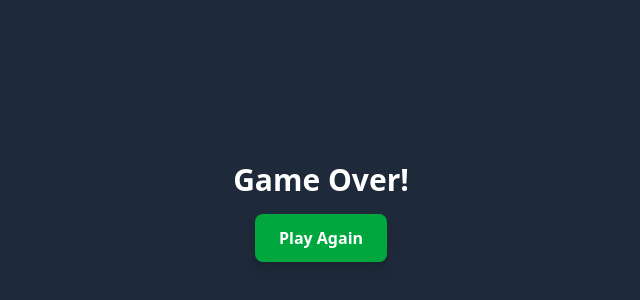
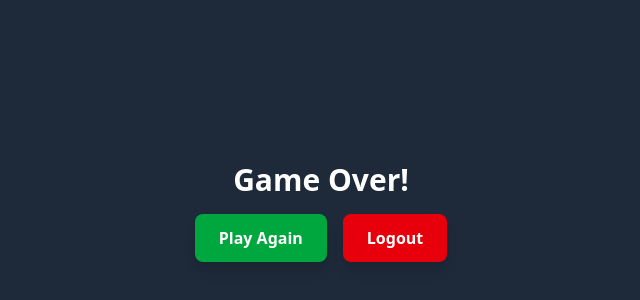
Before and after one commit to ewanc26/atproto-snake, a SvelteKit app: page /game in a window 1280 px wide. Shown: the part 188-488 px from the top of the page, without its empty margins (319-959 px from the left). Built offline with nearby package versions, Linux system fonts and the light colour scheme; sample sign-in values are in the browser's storage.

Commit message:
feat(game): add logout button to game over screen

```diff
--- a/src/routes/game/+page.svelte
+++ b/src/routes/game/+page.svelte
@@ -123,12 +123,20 @@
          {:else if isGameOver}
              <div class="absolute inset-0 flex flex-col items-center justify-center bg-gray-900 bg-opacity-75 text-white">
                  <h2 class="text-3xl font-bold mb-4">Game Over!</h2>
+                 <div class="flex space-x-4">
                      <button
                          on:click={startGame}
                          class="px-6 py-3 bg-green-600 hover:bg-green-700 text-white font-bold rounded-lg shadow-lg transition duration-300"
                      >
                          Play Again
                      </button>
+                     <button
+                         on:click={handleLogout}
+                         class="px-6 py-3 bg-red-600 hover:bg-red-700 text-white font-bold rounded-lg shadow-lg transition duration-300"
+                     >
+                         Logout
+                     </button>
+                 </div>
              </div>
          {/if}
          <canvas
```
Lines whose indentation alone changed are shown as unchanged.
